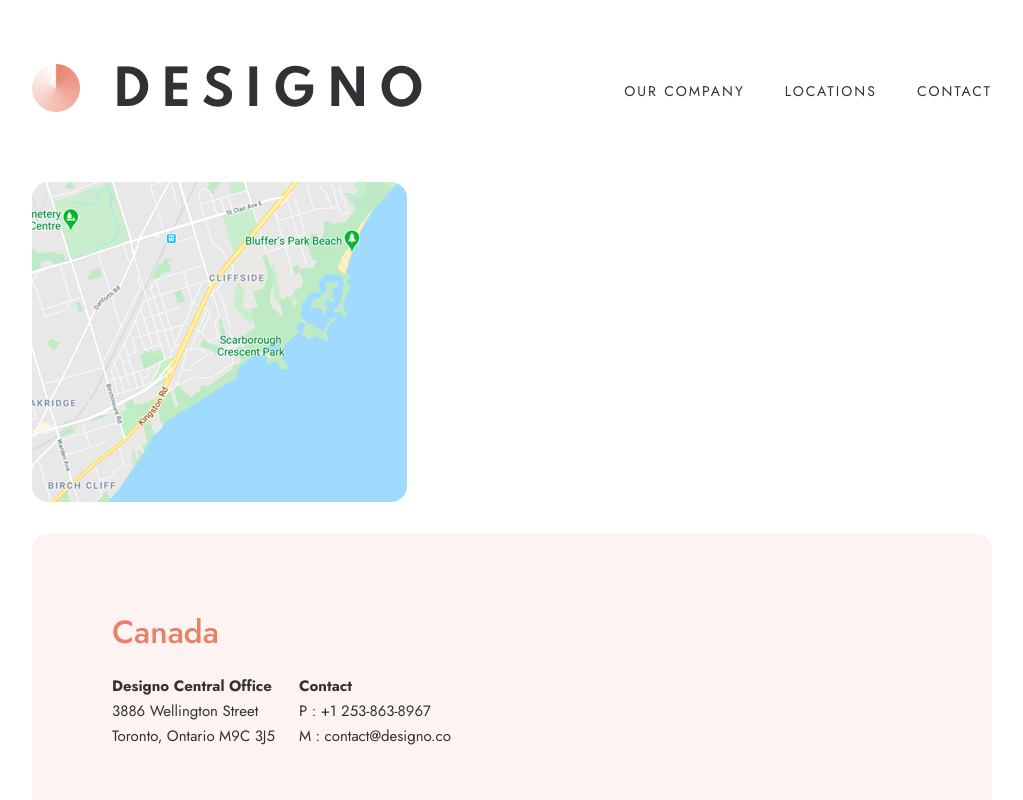
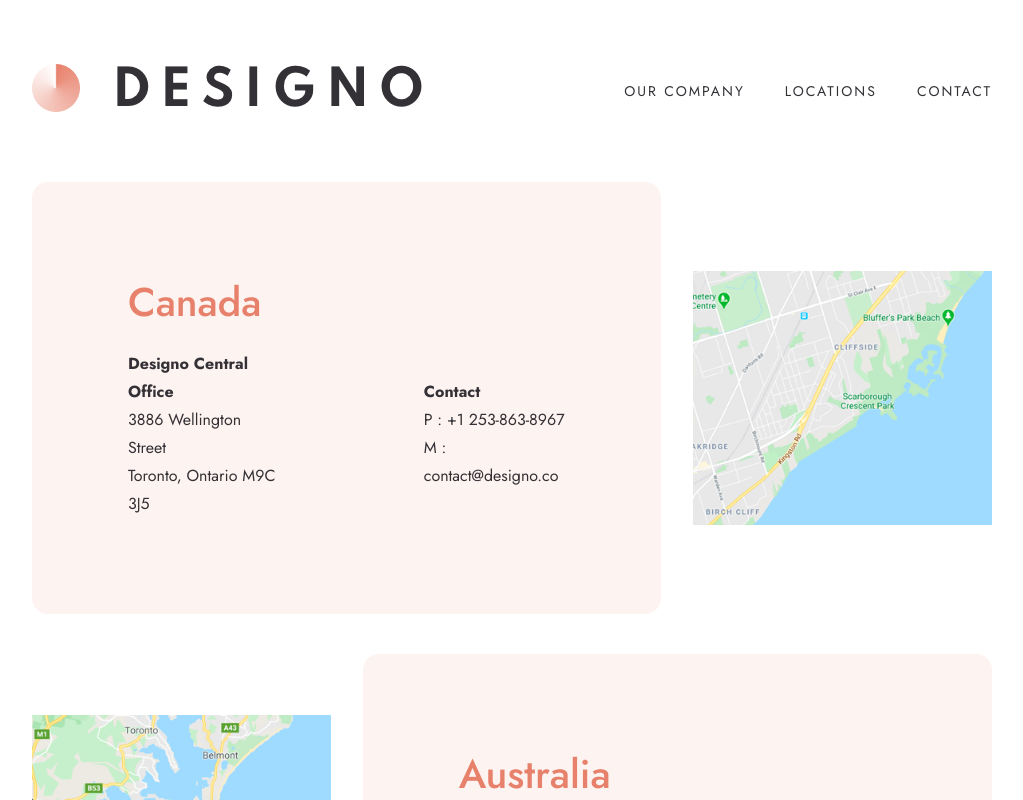
Before and after one commit to arpit8392/fem-challenge-37-designo-multi-page-website, a Next.js app: page /locations in a window 1280 px wide. Shown: the top 800 px of the page, without its empty margins (128-1151 px from the left). Built offline with nearby package versions, Linux system fonts and the light colour scheme.

Commit message:
Locations - Tablet + Desktop

```diff
--- a/app/about/page.tsx
+++ b/app/about/page.tsx
@@ -62,7 +62,7 @@ const AboutPage = () => {
 							className='hidden lg:block'
 						/>
 					</picture>
-					<figcaption className='flex flex-col items-center gap-6 bg-[#FDF3F0] px-6 py-20 text-center text-darkGrey md:gap-8 md:p-16 lg:w-3/5 lg:items-start lg:justify-center lg:px-24 lg:text-left'>
+					<figcaption className='flex flex-col items-center gap-6 bg-cream px-6 py-20 text-center text-darkGrey md:gap-8 md:p-16 lg:w-3/5 lg:items-start lg:justify-center lg:px-24 lg:text-left'>
 						<h2 className='text-[32px]/[36px] font-medium text-peach md:text-[40px]/[48px]'>
 							World-class talent
 						</h2>
@@ -107,7 +107,7 @@ const AboutPage = () => {
 							className='hidden lg:block'
 						/>
 					</picture>
-					<figcaption className='flex flex-col items-center gap-6 bg-[#FDF3F0] px-6 py-20 text-center text-darkGrey md:gap-8 md:p-16 lg:w-3/5 lg:items-start lg:justify-center lg:px-24 lg:text-left'>
+					<figcaption className='flex flex-col items-center gap-6 bg-cream px-6 py-20 text-center text-darkGrey md:gap-8 md:p-16 lg:w-3/5 lg:items-start lg:justify-center lg:px-24 lg:text-left'>
 						<h2 className='text-[32px]/[36px] font-medium text-peach md:text-[40px]/[48px]'>
 							The real deal
 						</h2>
--- a/app/locations/page.tsx
+++ b/app/locations/page.tsx
@@ -1,14 +1,18 @@
 import { locationsData } from '@/data'
+import clsx from 'clsx'
 import Image from 'next/image'
 
 const LocationsPage = () => {
 	return (
 		<main className='md:px-10 lg:px-40'>
 			<ul className='grid grid-cols-1 gap-10 '>
-				{locationsData.map((item) => (
-					<li key={item.location}>
-						<figure className='grid md:gap-8'>
-							<picture>
+				{locationsData.map((item, index) => (
+					<li key={index}>
+						<figure className='grid md:gap-8 lg:grid-cols-3'>
+							<picture
+								className={clsx(
+									index % 2 === 0 ? 'lg:order-last' : 'lg:order-first'
+								)}>
 								<Image
 									src={`/assets/locations/tablet/${item.image}`}
 									alt={`Map Image of ${item.location}`}
@@ -21,20 +25,20 @@ const LocationsPage = () => {
 									alt={`Map Image of ${item.location}`}
 									width={350}
 									height={326}
-									className='hidden w-auto overflow-hidden object-contain md:rounded-2xl lg:block '
+									className='hidden h-full w-full overflow-hidden object-contain md:rounded-2xl lg:block'
 								/>
 							</picture>
-							<figcaption className='flex flex-col items-center gap-6 bg-[#FDF3F0] px-6 py-20 text-center text-darkGrey md:rounded-2xl md:items-start md:text-left md:p-20'>
-								<h1 className='text-[32px]/9 font-medium text-peach'>
+							<figcaption className='flex flex-col items-center gap-6 bg-cream px-6 py-20 text-center text-darkGrey md:items-start md:rounded-2xl md:px-20 md:py-24 md:text-left lg:col-span-2 lg:px-24'>
+								<h1 className='text-[32px]/9 font-medium text-peach md:text-[40px]/[48px]'>
 									{item.location}
 								</h1>
-								<div className='flex flex-col gap-6 items-center md:flex-row'>
-									<p className='text-[15px]/[25px]'>
+								<div className='flex flex-col items-center gap-6 md:flex-row md:gap-36 lg:justify-between'>
+									<p className='text-[15px]/[25px] md:text-base/7 '>
 										<span className='block font-bold'>{item.office.name}</span>
 										<span className='block'>{item.office.street}</span>
 										<span className='block'>{item.office.city}</span>
 									</p>
-									<p className='text-[15px]/[25px]'>
+									<p className='text-[15px]/[25px] md:text-base/7'>
 										<span className='block font-bold'>Contact</span>
 										<span className='block'>{`P : ${item.contact.phone}`}</span>
 										<span className='block'>{`M : ${item.contact.mail}`}</span>
--- a/components/project-item.tsx
+++ b/components/project-item.tsx
@@ -8,7 +8,7 @@ const ProjectItem = ({ project, name }: Props) => {
 	return (
 		<li
 			key={project?.title}
-			className='group cursor-pointer overflow-hidden rounded-2xl bg-[#FDF3F0] hover:bg-peach'>
+			className='group cursor-pointer overflow-hidden rounded-2xl bg-cream hover:bg-peach'>
 			<figure className='flex flex-col items-center md:flex-row lg:flex-col'>
 				<Image
 					src={`/assets/${name?.toLowerCase()}-design/desktop/${
--- a/tailwind.config.js
+++ b/tailwind.config.js
@@ -10,6 +10,7 @@ module.exports = {
 				peach: '#E7816B',
 				offBlack: '#1D1C1E',
 				lightPeach: '#FFAD9B',
+				cream: '#FDF3F0',
 				darkGrey: '#333136',
 				lightGrey: '#F1F3F5',
 			},
```
